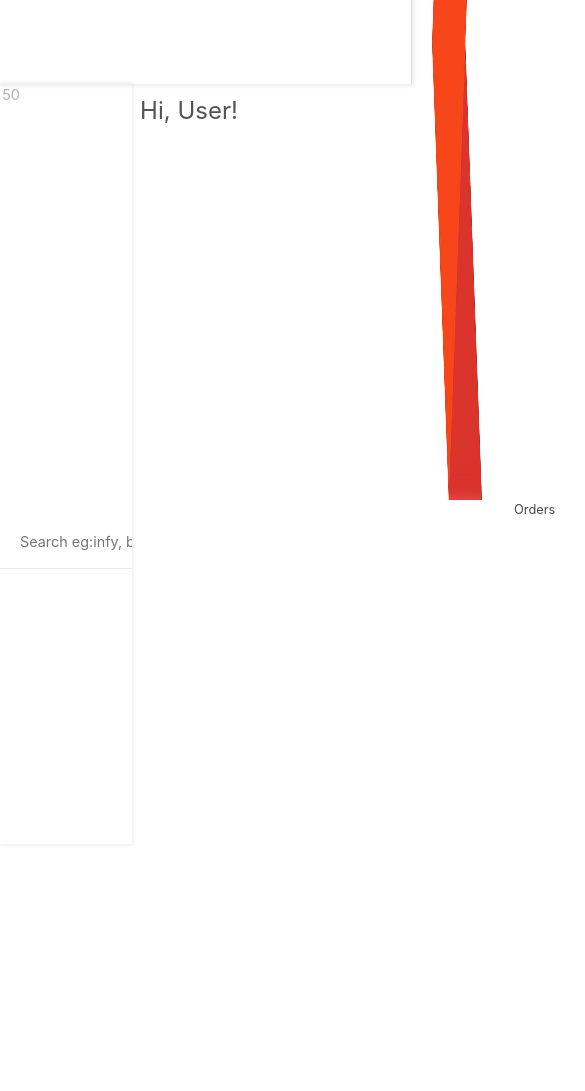
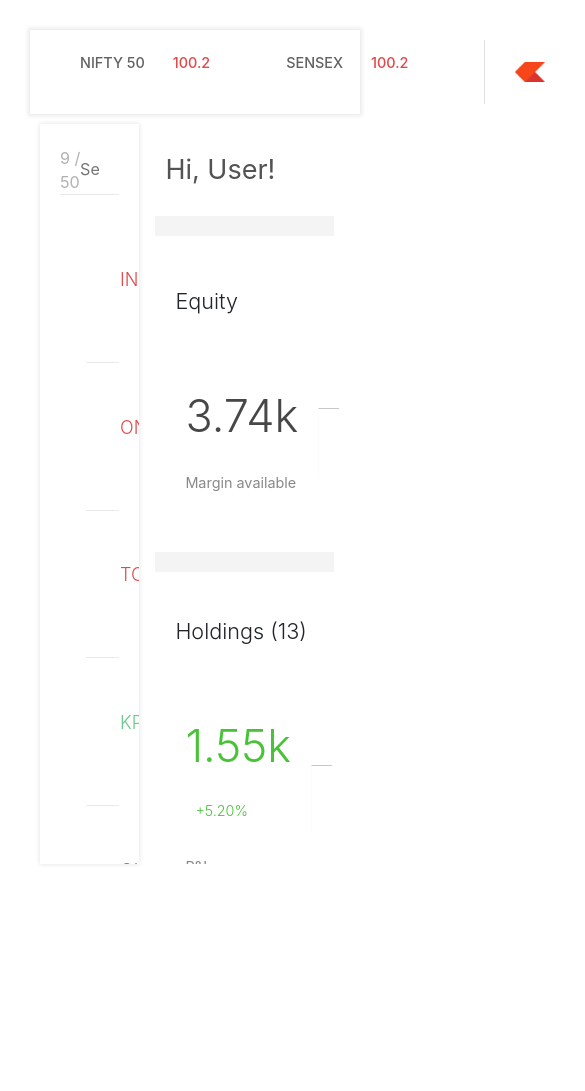
Before and after one commit to vaibhavjejurkar100/Zerodha-Project-1, a React app in the folder dashboard/: page / in a window 390 px wide. Shown: the top 1091 px of the page, 585 px wide, since content can reach past the window. After the commit the page ends 904 px from the top, so only its background shows below. Built offline with nearby package versions, Linux system fonts and the light colour scheme.

Commit message:
update file

```diff
--- a/dashboard/src/index.css
+++ b/dashboard/src/index.css
@@ -842,9 +842,9 @@ hr {
   background-color: rgb(212, 212, 212);
 }
 
-@media (orientation: portrait) {
+@media (max-width: 600px) {
   * {
-    width: 412px;
-    height: 915px;
+    padding: 10px;
+    font-size: 18px;
   }
 }
```
